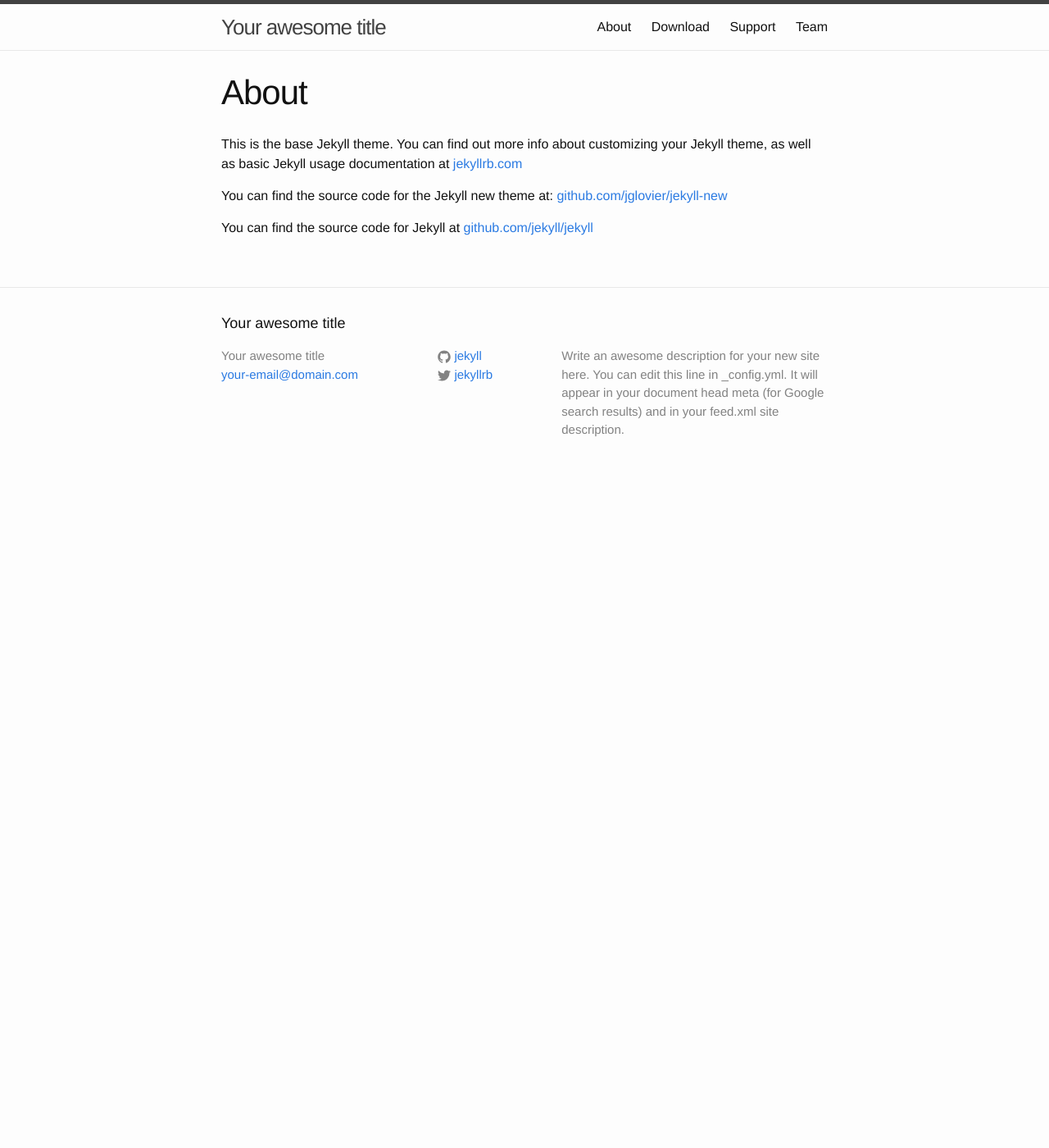
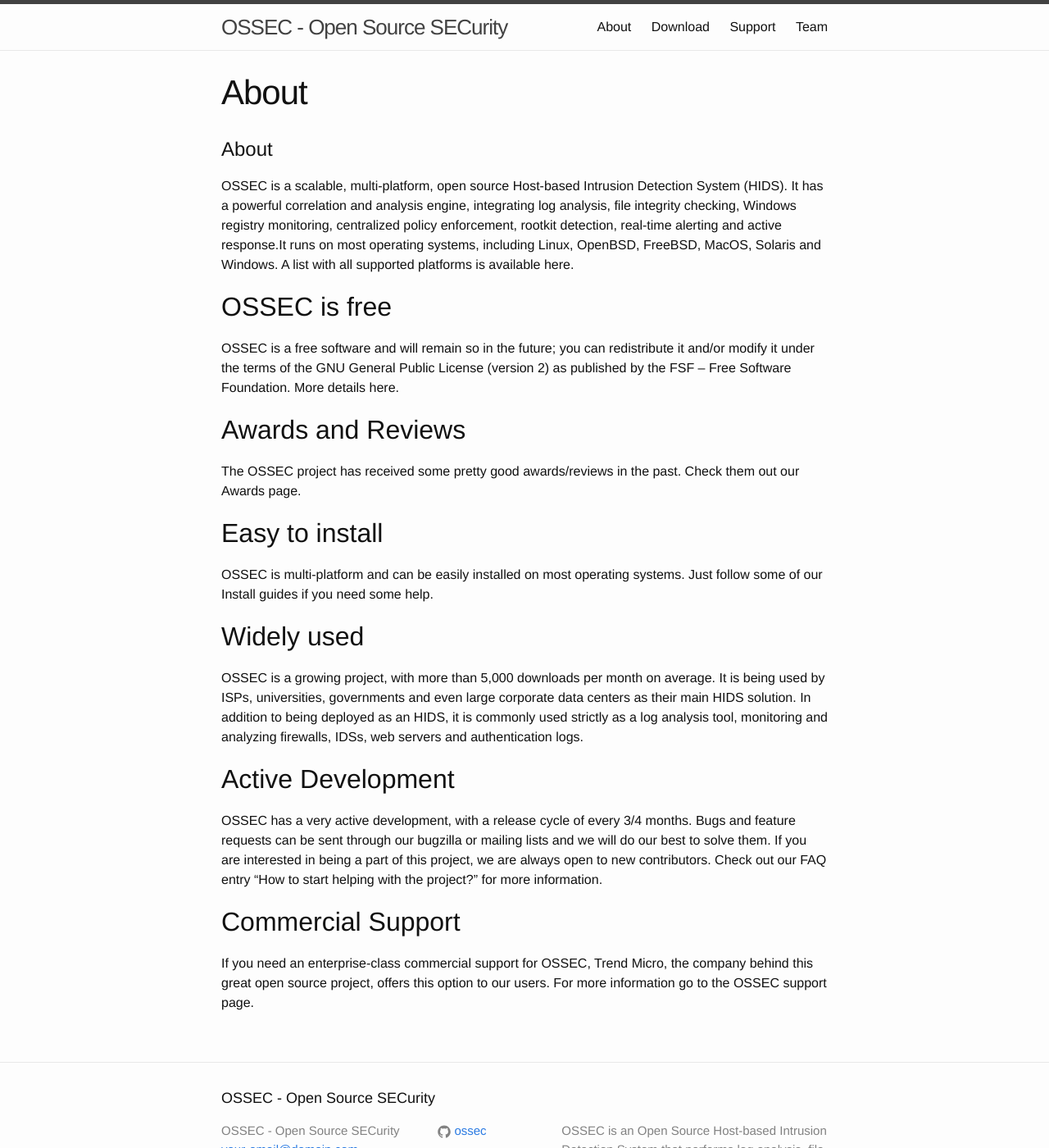
Before and after one commit to ossec/archive-ossec.github.io-archive, a Jekyll site: the page built from about.md, in a window 1280 px wide and 1400 px high. Shown: the whole window at 82% size. Built offline with Jekyll 4.4.1, drawn with Linux system fonts in a browser that asks for light colours; some of the changed text lies outside the part shown.

Commit message:
blog details

```diff
--- a/_config.yml
+++ b/_config.yml
@@ -1,14 +1,14 @@
 # Site settings
-title: Your awesome title
+title: OSSEC - Open Source SECurity
 email: your-email@domain.com
 description: > # this means to ignore newlines until "baseurl:"
-  Write an awesome description for your new site here. You can edit this
-  line in _config.yml. It will appear in your document head meta (for
-  Google search results) and in your feed.xml site description.
+  OSSEC is an Open Source Host-based Intrusion Detection System that performs
+  log analysis, file integrity checking, policy monitoring, rootkit detection,
+  real-time alerting and active response.
 baseurl: "" # the subpath of your site, e.g. /blog/
-url: "http://yourdomain.com" # the base hostname & protocol for your site
-twitter_username: jekyllrb
-github_username:  jekyll
+url: "http://ossec.github.io" # the base hostname & protocol for your site
+#twitter_username: jekyllrb
+github_username:  ossec
 
 # Build settings
 markdown: kramdown
--- a/about.md
+++ b/about.md
@@ -4,8 +4,53 @@
 permalink: /about/
 ---
 
-This is the base Jekyll theme. You can find out more info about customizing your Jekyll theme, as well as basic Jekyll usage documentation at [jekyllrb.com](http://jekyllrb.com/)
+# About
 
-You can find the source code for the Jekyll new theme at: [github.com/jglovier/jekyll-new](https://github.com/jglovier/jekyll-new)
+OSSEC is a scalable, multi-platform, open source Host-based Intrusion
+Detection System (HIDS). It has a powerful correlation and analysis
+engine, integrating log analysis, file integrity checking, Windows
+registry monitoring, centralized policy enforcement, rootkit detection,
+real-time alerting and active response.It runs on most operating
+systems, including Linux, OpenBSD, FreeBSD, MacOS, Solaris and Windows.
+A list with all supported platforms is available here.
 
-You can find the source code for Jekyll at [github.com/jekyll/jekyll](https://github.com/jekyll/jekyll)
+## OSSEC is free
+
+OSSEC is a free software and will remain so in the future; you can
+redistribute it and/or modify it under the terms of the GNU General
+Public License (version 2) as published by the FSF – Free Software
+Foundation. More details here.
+
+## Awards and Reviews
+
+The OSSEC project has received some pretty good awards/reviews in the
+past. Check them out our Awards page.
+
+## Easy to install
+
+OSSEC is multi-platform and can be easily installed on most operating
+systems. Just follow some of our Install guides if you need some help.
+
+## Widely used
+
+OSSEC is a growing project, with more than 5,000 downloads per month on
+average. It is being used by ISPs, universities, governments and even
+large corporate data centers as their main HIDS solution. In addition
+to being deployed as an HIDS, it is commonly used strictly as a log
+analysis tool, monitoring and analyzing firewalls, IDSs, web servers and
+authentication logs.
+
+## Active Development
+
+OSSEC has a very active development, with a release cycle of every 3/4
+months. Bugs and feature requests can be sent through our bugzilla
+or mailing lists and we will do our best to solve them. If you are
+interested in being a part of this project, we are always open to new
+contributors. Check out our FAQ entry “How to start helping with the
+project?” for more information.
+
+## Commercial Support
+
+If you need an enterprise-class commercial support for OSSEC, Trend
+Micro, the company behind this great open source project, offers this
+option to our users. For more information go to the OSSEC support page.
```
